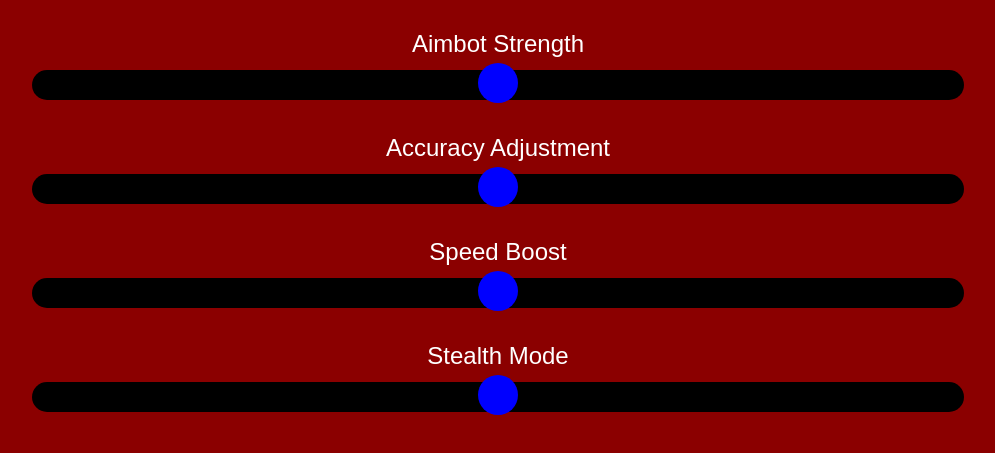
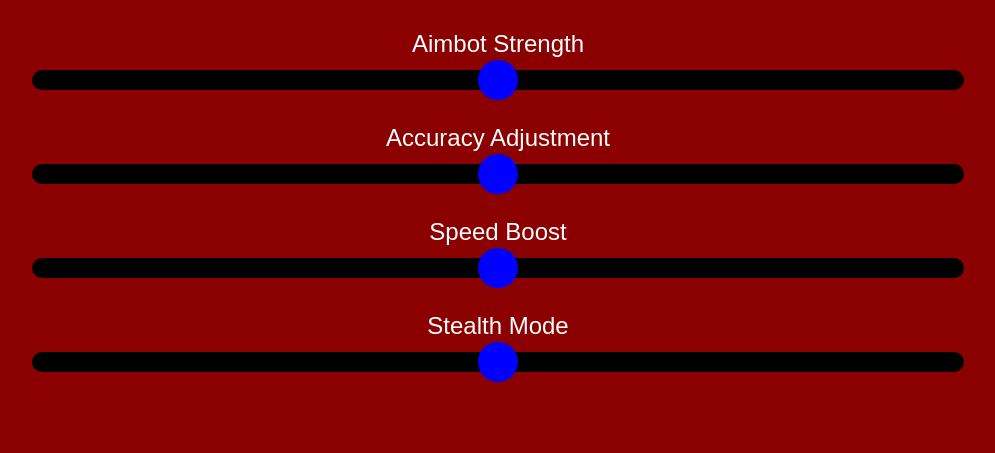
Before and after one commit to IIIIIIIIIIIIIIIIIIIIIIIIIIIl/basketball-aimbot, a plain HTML site: page index.html in a window 1280 px wide. Shown: the part 165-618 px from the top of the page, without its empty margins (142-1137 px from the left). Drawn offline with Linux system fonts and the light colour scheme.

Commit message:
Update index.html

```diff
--- a/index.html
+++ b/index.html
@@ -5,7 +5,7 @@
     <title>Basketball Aimbot</title>
     <style>
         body {
-            background-color: #8B0000; /* dark red, less painful */
+            background-color: #8B0000;
             color: blue;
             font-family: Arial, sans-serif;
             text-align: center;
@@ -19,21 +19,30 @@
             margin: 30px 0;
         }
         input[type="range"] {
+            -webkit-appearance: none;
             width: 80%;
-            height: 30px; /* made the slider bigger */
-            accent-color: black; /* slider color */
-            -webkit-appearance: none; /* removes default small style */
+            background: transparent; /* Remove default track */
+        }
+        /* Track */
+        input[type="range"]::-webkit-slider-runnable-track {
+            height: 20px;
             background: black;
-            border-radius: 15px;
+            border-radius: 10px;
         }
+        input[type="range"]::-moz-range-track {
+            height: 20px;
+            background: black;
+            border-radius: 10px;
+        }
+        /* Thumb */
         input[type="range"]::-webkit-slider-thumb {
             -webkit-appearance: none;
-            height: 40px; /* thumb (circle you drag) size */
+            height: 40px;
             width: 40px;
             background: blue;
             border-radius: 50%;
+            margin-top: -10px; /* Center the thumb */
             cursor: pointer;
-            margin-top: -5px; /* centers the thumb */
         }
         input[type="range"]::-moz-range-thumb {
             height: 40px;
```
